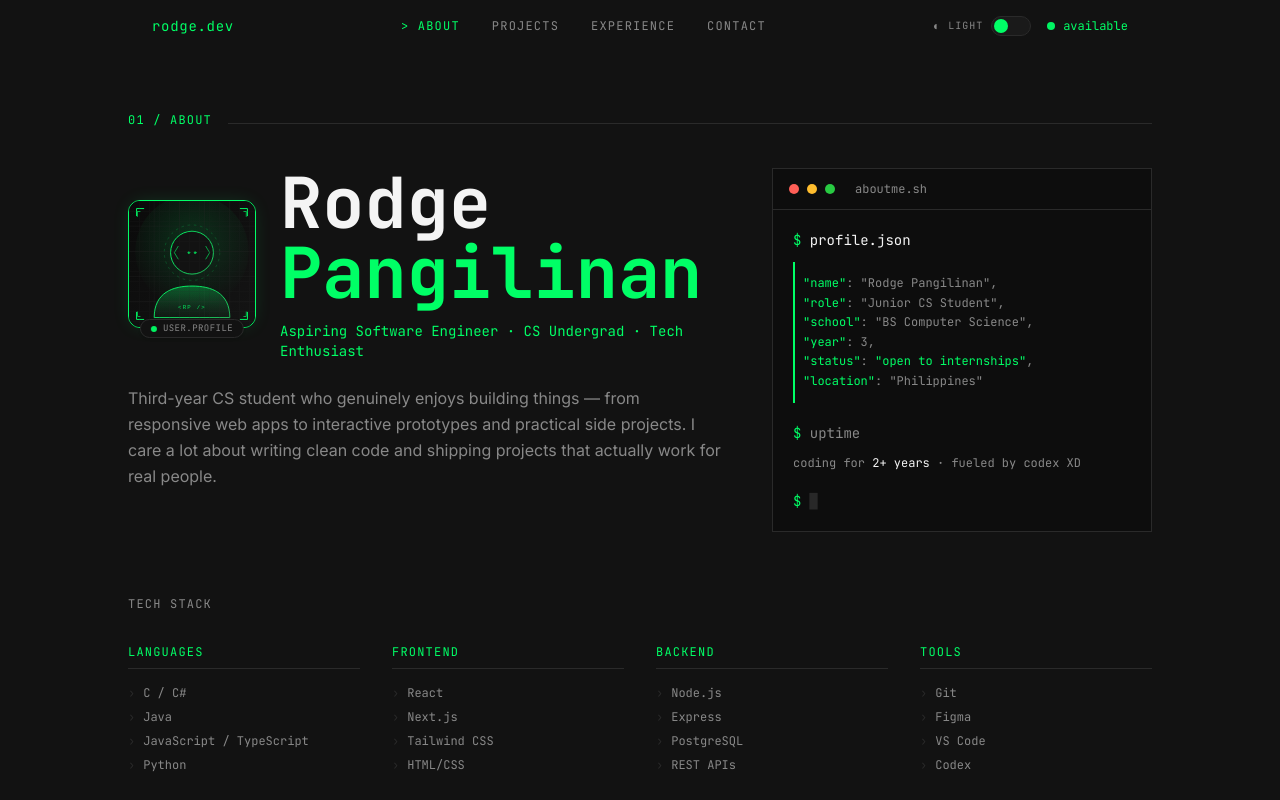
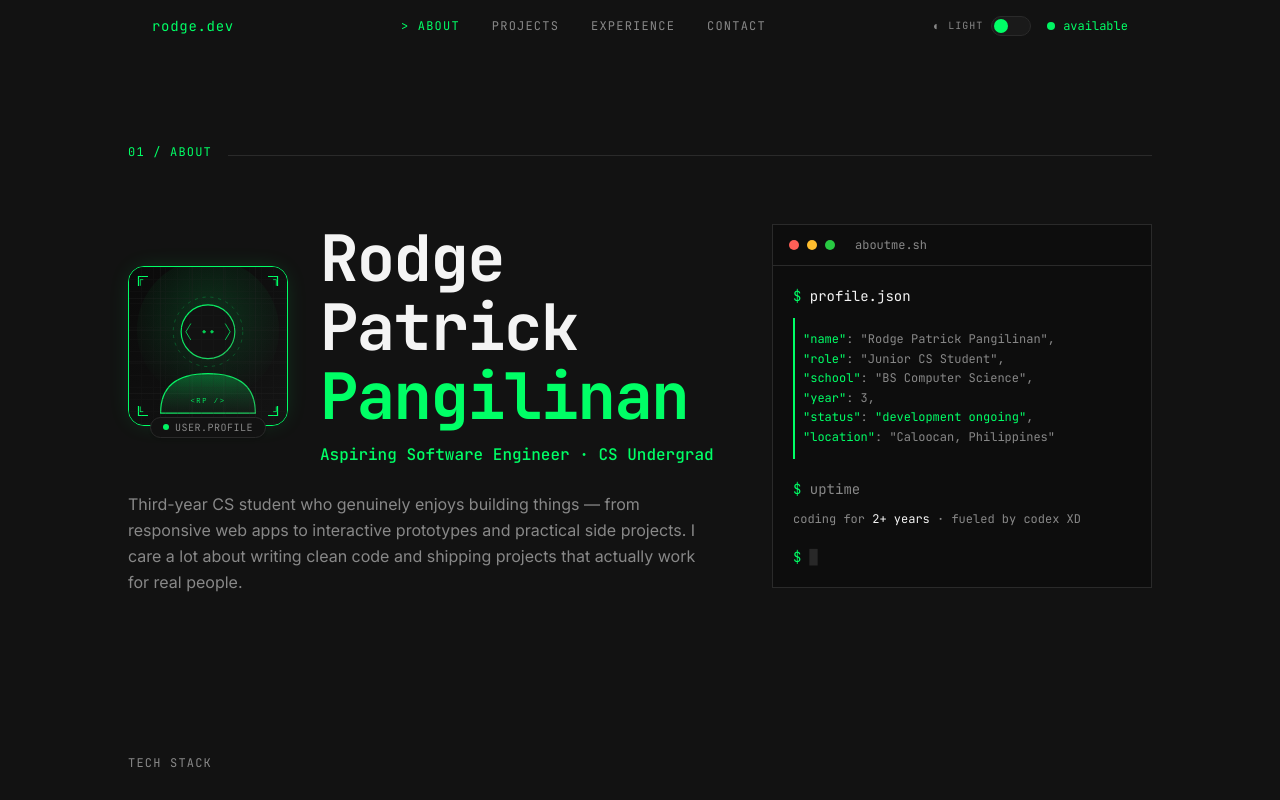
Before and after one commit to rdgptrck/rodge.dev, a React (Vite) app: page / in a window 1280 px wide. Shown: the top 800 px of the page. Built offline with nearby package versions, Linux system fonts and the light colour scheme; the HTML template or start-up script is replaced by a standard one.

Commit message:
feat: updated font size, header, and spacing

```diff
--- a/src/App.tsx
+++ b/src/App.tsx
@@ -242,38 +242,38 @@ function ProfileAvatar({ colors }: { colors: typeof DARK }) {
   return (
     <div className="relative group shrink-0">
       <div
-        className="relative w-28 h-28 sm:w-32 sm:h-32 rounded-xl overflow-hidden flex items-center justify-center transition-all duration-300 group-hover:scale-[1.02]"
+        className="relative w-36 h-36 sm:w-40 sm:h-40 rounded-2xl overflow-hidden flex items-center justify-center transition-all duration-300 group-hover:scale-[1.02]"
         style={{
           background: colors.surface,
           border: `1px solid ${colors.accent}`,
-          boxShadow: `0 0 20px -5px ${colors.accent}33`,
+          boxShadow: `0 0 24px -6px ${colors.accent}33`,
         }}
       >
         {!imgError ? (
           <img
             src="/avatar.svg"
-            alt="Rodge Pangilinan"
+            alt="Rodge Patrick Pangilinan"
             onError={() => setImgError(true)}
             className="w-full h-full object-cover"
           />
         ) : (
           <div className="w-full h-full flex flex-col items-center justify-center p-3 text-center select-none">
             <div
-              className="w-12 h-12 rounded-full flex items-center justify-center mb-1.5"
+              className="w-16 h-16 rounded-full flex items-center justify-center mb-2"
               style={{
                 background: `${colors.accent}15`,
                 border: `1px dashed ${colors.accent}80`,
               }}
             >
               <span
-                className="font-mono text-base font-bold"
+                className="font-mono text-xl font-bold"
                 style={{ color: colors.accent }}
               >
                 RP
               </span>
             </div>
             <span
-              className="font-mono text-[10px] tracking-widest uppercase"
+              className="font-mono text-[11px] tracking-widest uppercase"
               style={{ color: colors.muted }}
             >
               avatar.raw
@@ -286,31 +286,31 @@ function ProfileAvatar({ colors }: { colors: typeof DARK }) {
           className="absolute inset-0 pointer-events-none opacity-15"
           style={{
             backgroundImage: `linear-gradient(${colors.border} 1px, transparent 1px), linear-gradient(90deg, ${colors.border} 1px, transparent 1px)`,
-            backgroundSize: "10px 10px",
+            backgroundSize: "12px 12px",
           }}
         />
 
         {/* Tech Corner Crosshairs */}
         <span
-          className="absolute top-1.5 left-1.5 font-mono text-[9px] leading-none select-none pointer-events-none"
+          className="absolute top-2 left-2 font-mono text-[10px] leading-none select-none pointer-events-none"
           style={{ color: colors.accent }}
         >
           ┌
         </span>
         <span
-          className="absolute top-1.5 right-1.5 font-mono text-[9px] leading-none select-none pointer-events-none"
+          className="absolute top-2 right-2 font-mono text-[10px] leading-none select-none pointer-events-none"
           style={{ color: colors.accent }}
         >
           ┐
         </span>
         <span
-          className="absolute bottom-1.5 left-1.5 font-mono text-[9px] leading-none select-none pointer-events-none"
+          className="absolute bottom-2 left-2 font-mono text-[10px] leading-none select-none pointer-events-none"
           style={{ color: colors.accent }}
         >
           └
         </span>
         <span
-          className="absolute bottom-1.5 right-1.5 font-mono text-[9px] leading-none select-none pointer-events-none"
+          className="absolute bottom-2 right-2 font-mono text-[10px] leading-none select-none pointer-events-none"
           style={{ color: colors.accent }}
         >
           ┘
@@ -319,7 +319,7 @@ function ProfileAvatar({ colors }: { colors: typeof DARK }) {
 
       {/* Terminal status badge */}
       <div
-        className="absolute -bottom-2.5 left-1/2 -translate-x-1/2 px-2.5 py-0.5 rounded-full font-mono text-[9px] uppercase tracking-wider flex items-center gap-1.5 whitespace-nowrap shadow-sm"
+        className="absolute -bottom-3 left-1/2 -translate-x-1/2 px-3 py-0.5 rounded-full font-mono text-[10px] uppercase tracking-wider flex items-center gap-1.5 whitespace-nowrap shadow-sm"
         style={{
           background: colors.bg,
           border: `1px solid ${colors.border}`,
@@ -340,9 +340,12 @@ function About() {
   const { theme } = useTheme();
   const colors = theme === "dark" ? DARK : LIGHT;
   return (
-    <section id="about" className="py-24 px-6 pt-32">
-      <div className="max-w-5xl mx-auto">
-        <div className="flex items-baseline gap-4 mb-16">
+    <section
+      id="about"
+      className="min-h-[85vh] flex flex-col justify-center py-20 lg:py-28 pt-28 lg:pt-36 px-6"
+    >
+      <div className="max-w-5xl mx-auto w-full">
+        <div className="flex items-baseline gap-4 mb-12 lg:mb-16">
           <span
             className="font-mono text-xs tracking-widest uppercase"
             style={{ color: colors.accent }}
@@ -351,29 +354,29 @@ function About() {
           </span>
           <div className="flex-1 h-px" style={{ background: colors.border }} />
         </div>
-        <div className="grid md:grid-cols-[1fr_380px] gap-12 mb-16 items-start">
+        <div className="grid md:grid-cols-[1fr_380px] gap-10 lg:gap-14 mb-24 lg:mb-32 items-start">
           <div className="flex flex-col gap-6">
-            <div className="flex flex-col sm:flex-row sm:items-center gap-6">
+            <div className="flex flex-col sm:flex-row sm:items-center gap-6 sm:gap-8">
               <ProfileAvatar colors={colors} />
               <div>
                 <h1
-                  className="font-mono font-bold leading-none mb-3"
-                  style={{ fontSize: "clamp(2.5rem, 5.5vw, 4.5rem)" }}
+                  className="font-mono font-bold leading-[1.08] tracking-tight mb-3"
+                  style={{ fontSize: "clamp(2.35rem, 5.2vw, 4rem)" }}
                 >
-                  <span style={{ color: colors.text }}>Rodge</span>
+                  <span style={{ color: colors.text }}>Rodge Patrick</span>
                   <br />
                   <span style={{ color: colors.accent }}>Pangilinan</span>
                 </h1>
                 <p
-                  className="font-mono text-sm"
+                  className="font-mono text-sm sm:text-base font-medium"
                   style={{ color: colors.accent }}
                 >
-                  Aspiring Software Engineer · CS Undergrad · Tech Enthusiast
+                  Aspiring Software Engineer · CS Undergrad
                 </p>
               </div>
             </div>
             <p
-              className="font-sans text-base leading-relaxed"
+              className="font-sans text-base leading-relaxed max-w-xl"
               style={{ color: colors.muted }}
             >
               Third-year CS student who genuinely enjoys building things — from
@@ -384,7 +387,7 @@ function About() {
           </div>
           <TerminalCard colors={colors} />
         </div>
-        <div className="mt-16">
+        <div className="pt-8">
           <div
             className="font-mono text-xs tracking-widest uppercase mb-8"
             style={{ color: colors.muted }}
@@ -475,7 +478,7 @@ function TerminalCard({ colors }: { colors: typeof DARK }) {
         >
           <div>
             <span style={{ color: colors.accent }}>&quot;name&quot;</span>:
-            &quot;Rodge Pangilinan&quot;,
+            &quot;Rodge Patrick Pangilinan&quot;,
           </div>
           <div>
             <span style={{ color: colors.accent }}>&quot;role&quot;</span>:
@@ -491,13 +494,13 @@ function TerminalCard({ colors }: { colors: typeof DARK }) {
           <div>
             <span style={{ color: colors.accent }}>&quot;status&quot;</span>:{" "}
             <span style={{ color: colors.accent }}>
-              &quot;open to internships&quot;
+              &quot;development ongoing&quot;
             </span>
             ,
           </div>
           <div>
             <span style={{ color: colors.accent }}>&quot;location&quot;</span>:
-            &quot;Philippines&quot;
+            &quot;Caloocan, Philippines&quot;
           </div>
         </div>
         <div className="pt-2">
--- a/src/index.css
+++ b/src/index.css
@@ -59,14 +59,7 @@ body {
   font-family: 'Inter', system-ui, sans-serif;
 }
 
-/* Keep the About heading close to its section divider after the hero removal. */
-#about {
-  padding-top: 7rem;
-}
-
-#about > div > div:first-child {
-  margin-bottom: 2.5rem;
-}
+/* Smooth scrolling and transitions */
 
 @media (prefers-reduced-motion: reduce) {
   *,
```
